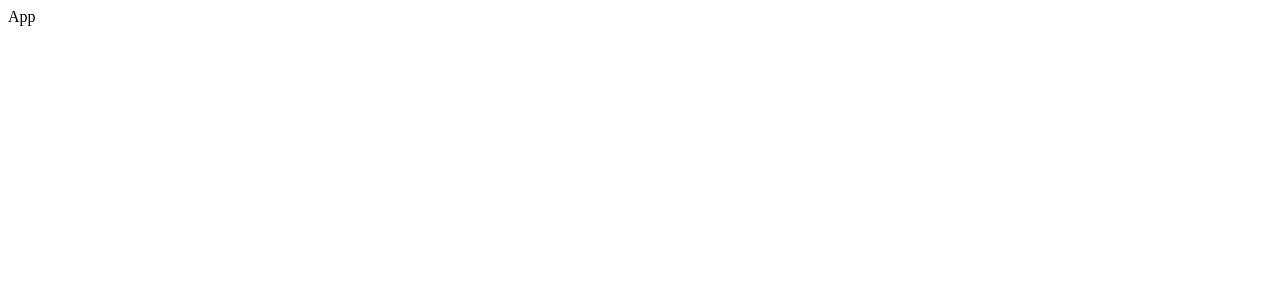
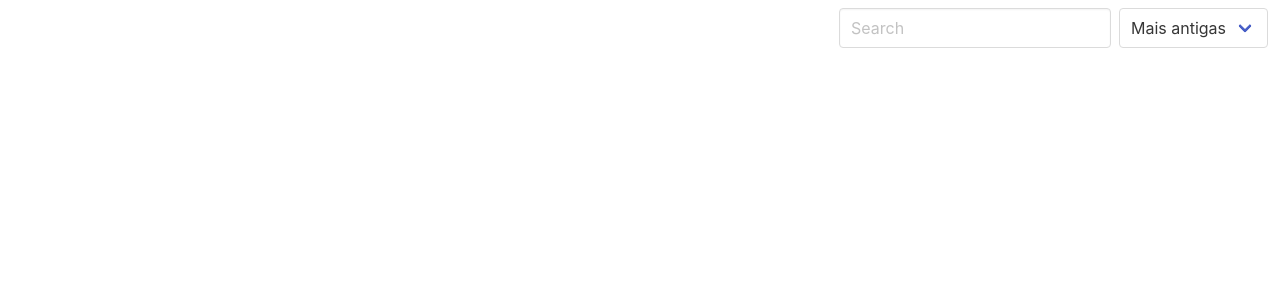
Before and after one commit to MoisesDuarte/space-flight-news, a Vue app in the folder client/: page / in a window 1280 px wide. Shown: the top 300 px of the page. Built offline with nearby package versions, Linux system fonts and the light colour scheme.

Commit message:
Instalando framework css bulma e criando componente Navbar

```diff
--- a/client/package.json
+++ b/client/package.json
@@ -7,10 +7,12 @@
     "preview": "vite preview"
   },
   "dependencies": {
+    "bulma": "^0.9.3",
     "vue": "^3.2.25"
   },
   "devDependencies": {
     "@vitejs/plugin-vue": "^2.0.0",
+    "sass": "^1.46.0",
     "vite": "^2.7.2"
   }
 }
--- a/client/src/App.vue
+++ b/client/src/App.vue
@@ -1,3 +1,20 @@
-<template>App</template>
+<template>
+  <main>
+    <AppNavbar />
+  </main>
+</template>
 
-<style></style>
+<script>
+import AppNavbar from "./components/AppNavbar.vue";
+
+export default {
+  name: "App",
+  components: {
+    AppNavbar,
+  },
+};
+</script>
+
+<style lang="scss">
+@import "./assets/main.scss";
+</style>
--- /dev/null
+++ b/client/src/assets/main.scss
@@ -0,0 +1,11 @@
+// Bulma Imports
+@import "../node_modules/bulma/sass/utilities/_all.sass";
+@import "../node_modules/bulma/sass/base/_all.sass";
+@import "../node_modules/bulma/sass/elements/button.sass";
+@import "../node_modules/bulma/sass/elements/container.sass";
+@import "../node_modules/bulma/sass/elements/title.sass";
+@import "../node_modules/bulma/sass/form/_all.sass";
+@import "../node_modules/bulma/sass/components/navbar.sass";
+@import "../node_modules/bulma/sass/layout/hero.sass";
+@import "../node_modules/bulma/sass/layout/section.sass";
+@import "../node_modules/bulma/sass/helpers/_all.sass";
--- /dev/null
+++ b/client/src/components/AppNavbar.vue
@@ -0,0 +1,23 @@
+<template>
+  <nav class="navbar" role="navigation" aria-label="main navigation">
+    <div class="navbar-menu">
+      <div class="navbar-end">
+        <div class="navbar-item">
+          <input class="input mr-2" type="text" placeholder="Search" />
+          <div class="select">
+            <select>
+              <option>Mais antigas</option>
+              <option>Mais novas</option>
+            </select>
+          </div>
+        </div>
+      </div>
+    </div>
+  </nav>
+</template>
+
+<script>
+export default {
+  name: "AppNavbar",
+};
+</script>
--- a/client/src/main.js
+++ b/client/src/main.js
@@ -1,4 +1,4 @@
-import { createApp } from 'vue'
-import App from './App.vue'
+import { createApp } from "vue";
+import App from "./App.vue";
 
-createApp(App).mount('#app')
+createApp(App).mount("#app");
```
Also changed, not shown: 1 other file (tests, documents, lock files or other folders).
